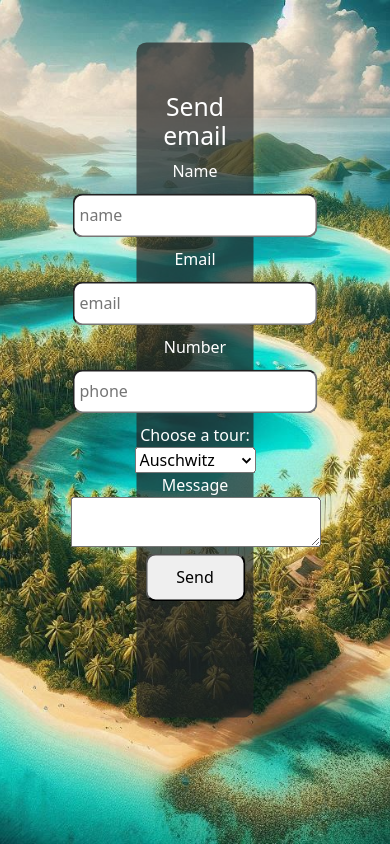
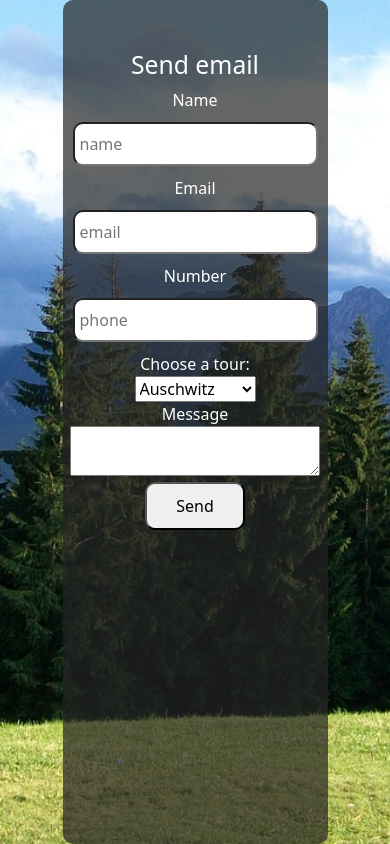
Before and after one commit to marcinoles87/vp2024, a React (Create React App) app: page /formcontact in a window 390 px wide. Built offline with nearby package versions, Linux system fonts and the light colour scheme.

Commit message:
add section

```diff
--- a/src/App.css
+++ b/src/App.css
@@ -545,7 +545,7 @@
 .form{
   display: flex;
   justify-content: center;
-  background-image: url('./img/form.jpeg');
+  background-image: url('./img/form2.jpg');
   background-position: center;
   background-repeat: no-repeat;
   background-size: cover;
@@ -755,5 +755,12 @@
     flex-direction: column;
    }
 
+   .form-container{
+    width: auto;
+    height: 100vh;
+    position:unset;
+    transform: none;
+   }
+
 
 }
--- a/src/pages/FormContact.js
+++ b/src/pages/FormContact.js
@@ -6,13 +6,14 @@ function FormContact() {
     const [email , setEmail] = useState('');
     const [number , setNumber] = useState('');
     const [message , setMessage] = useState('');
+    const [trip , setTrip] = useState('')
 
     const [submit , setSubmit] = useState('');
 
-    console.log(name , email , number)
+    console.log(name , email , number , message , trip)
 
     const sendEmail = () => {
-        window.open(`mailto:marcinoles87@gmail.com?subject=${email}&body=${message} 'phone :' ${number}`);
+        window.open(`mailto:marcinoles87@gmail.com?subject=${trip}&body= 'email:' ${email} 'phone :' ${number} , message : ${message}` );
 
         }
 
@@ -41,13 +42,13 @@ function FormContact() {
 
             <label htmlFor="tours">Choose a tour:</label>
 
-                    <select name="tours" id="tours">
+                    <select name="tours" id="tours" onChange={ (e) => setTrip(e.target.value)}>
                     <option value="auschwitz">Auschwitz</option>
                     <option value="saltmine">Wieliczka</option>
                     <option value="cracow">Cracow</option>
                     <option value="czestochowa">Czestochowa</option>
                     <option value="zakopane">Zakopane</option>
-                    <option value="Energylandia">Energylandia</option>
+                    <option value="energylandia">Energylandia</option>
                     </select>
 
             <label>
```
Also changed, not shown: src/img/form2.jpg (added).
